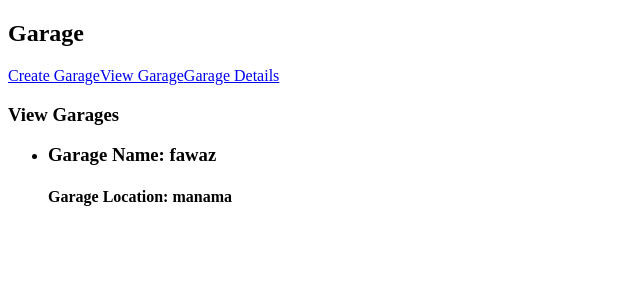
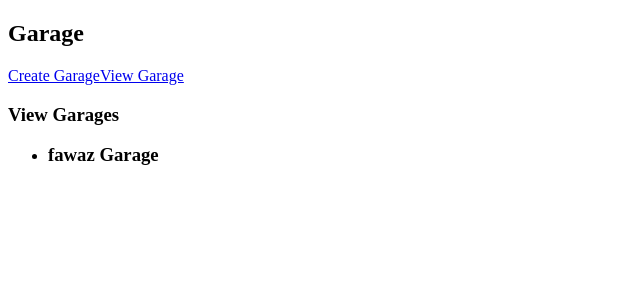
Before and after one commit to Ham33d-754/Birch-Motors-Rental-front-end, a React (Vite) app: page /garage/card in a window 1280 px wide. Shown: the top 300 px of the page, without its empty margins (0-640 px from the left). Built offline with nearby package versions, Linux system fonts and the light colour scheme.

Commit message:
made the garage details

```diff
--- a/src/Components/GarageCard.jsx
+++ b/src/Components/GarageCard.jsx
@@ -1,12 +1,18 @@
 import { useEffect, useState } from 'react'
+import { useNavigate } from 'react-router-dom'
 
 const GarageCard = () => {
   const [garages, setGarages] = useState([])
+  const navigate = useNavigate()
 
   useEffect(() => {
     const testingOnly = [{ id: 9, name: 'fawaz', location: 'manama' }]
     setGarages(testingOnly)
   }, [])
+
+  const handleClick = (id) => {
+    navigate(`/garage/details/${id}`)
+  }
   return (
     <>
       <h3>View Garages</h3>
@@ -15,8 +21,8 @@ const GarageCard = () => {
       ) : (
         <ul>
           {garages.map((garage) => (
-            <li key={garage.id}>
-              <h3>Garage Name: {garage.name}</h3>  <h4>Garage Location: {garage.location}</h4>
+            <li key={garage.id} onClick={() => handleClick(garage.id)}>
+              <h3>{garage.name} Garage </h3>
             </li>
           ))}
         </ul>
--- a/src/Pages/Garage.jsx
+++ b/src/Pages/Garage.jsx
@@ -10,7 +10,6 @@ const Garage = () => {
       <nav>
         <Link to="/garage/create">Create Garage</Link>
         <Link to="/garage/card">View Garage</Link>
-        <Link to={`/garage/details/9`}>Garage Details</Link>
       </nav>
 
       <Routes>
--- a/src/Pages/GarageDetails.jsx
+++ b/src/Pages/GarageDetails.jsx
@@ -1,7 +1,16 @@
+import { useParams } from 'react-router-dom'
+
 const GarageDetails = () => {
+  const { id } = useParams()
+
+  const testingOnly = [{ id: 9, name: 'fawaz', location: 'manama' }]
+  const garage = testingOnly.find((garage) => garage.id === parseInt(id))
+
   return (
     <>
-
+      <h2>Garage Details</h2>
+      <h3>Name: {garage.name}</h3>
+      <h3>Location: {garage.location}</h3>
     </>
   )
 }
```
